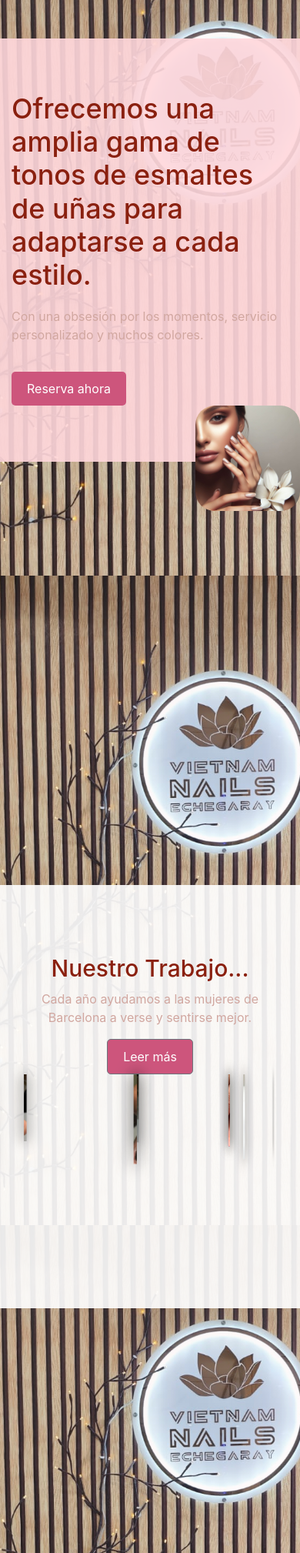
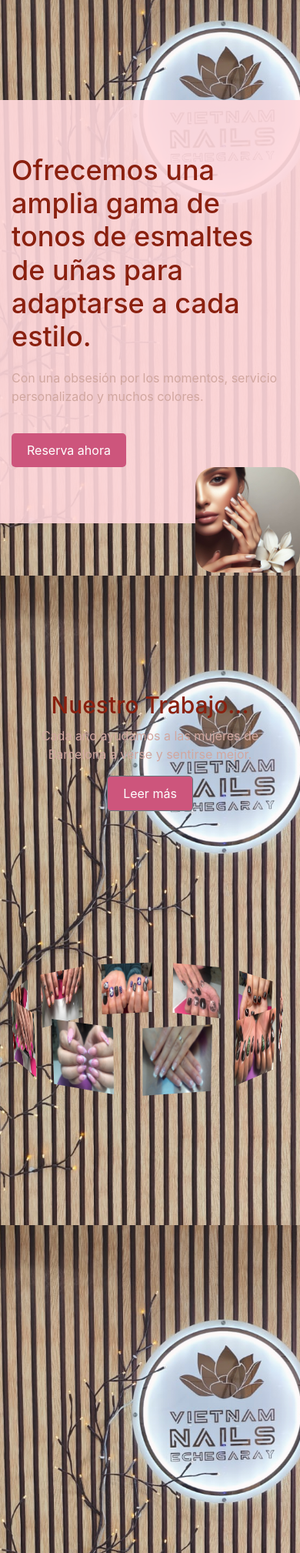
Before and after one commit to Maribel0370/vietnam-nails-echegaray, a PHP site: page / in a window 390 px wide. Shown: the part 96-2114 px from the top of the page at 77% size. Run offline with PHP 8.4, Linux system fonts and the light colour scheme.

Commit message:
Modificación Carrousel.
Se modifica el index.php apartado carrousel, y su codigo css, para el buen funcionamiento.

```diff
--- a/index.php
+++ b/index.php
@@ -130,8 +130,8 @@ include 'setup_files/header.php'; // Incluir el header
             </div>
         </div>
 
-        <!-- Sección sobre nosotros -->
-        <section id="about">
+           <!-- Sección sobre nosotros -->
+    <section id="about">
             <div class="container">
                 <div>
                     <h2><?php echo translate('about_us', 'Nuestro trabajo...'); ?></h2>
@@ -139,29 +139,33 @@ include 'setup_files/header.php'; // Incluir el header
                     <a href="#more-about" class="btn btn-secondary"><?php echo translate('read_more', 'Leer más'); ?></a>
 
 
-                      <!-- Carrusel de imágenes -->
-                         <div id="carrousel">
-                            <div class="content-all">
-                               <div class="content-carrousel">
-                                  <figure><img src="public/Resources/img/unas/nails1.jpg" alt=".."></figure>
-                                  <figure><img src="public/Resources/img/unas/nails2.jpg" alt=".."></figure>
-                                  <figure><img src="public/Resources/img/unas/nails3.jpg" alt=".."></figure>
-                                  <figure><img src="public/Resources/img/unas/nails4.jpg" alt=".."></figure>
-                                  <figure><img src="public/Resources/img/unas/nails5.jpg" alt=".."></figure>
-                                  <figure><img src="public/Resources/img/unas/nails6.jpg" alt=".."></figure>
-                                  <figure><img src="public/Resources/img/unas/nails7.jpg" alt=".."></figure>
-                                  <figure><img src="public/Resources/img/unas/nails8.jpg" alt=".."></figure>
-                                  <figure><img src="public/Resources/img/unas/nails9.jpg" alt=".."></figure>
-                                  <figure><img src="public/Resources/img/unas/nails10.jpg" alt=".."></figure>
-                                  <figure><img src="public/Resources/img/unas/nails11.jpg" alt=".."></figure>
-                                 <figure><img src="public/Resources/img/unas/nails12.jpg" alt=".."></figure>
 
-                                </div>
+
+                    <!-- Carrusel de imágenes -->
+                    <!--<div id="carrousel"> -->
+                        <div class="banner">
+                            <div class="slider" style="--quantity: 10">
+                                <div class="item" style="--position: 1"><img src="public/Resources/img/unas/nails1.jpg" alt=""></div>
+                                <div class="item" style="--position: 2"><img src="public/Resources/img/unas/nails2.jpg" alt=""></div>
+                                <div class="item" style="--position: 3"><img src="public/Resources/img/unas/nails3.jpg" alt=""></div>
+                                <div class="item" style="--position: 4"><img src="public/Resources/img/unas/nails4.jpg" alt=""></div>
+                                <div class="item" style="--position: 5"><img src="public/Resources/img/unas/nails5.jpg" alt=""></div>
+                                <div class="item" style="--position: 6"><img src="public/Resources/img/unas/nails6.jpg" alt=""></div>
+                                <div class="item" style="--position: 7"><img src="public/Resources/img/unas/nails7.jpg" alt=""></div>
+                                <div class="item" style="--position: 8"><img src="public/Resources/img/unas/nails8.jpg" alt=""></div>
+                                <div class="item" style="--position: 9"><img src="public/Resources/img/unas/nails9.jpg" alt=""></div>
+                                <div class="item" style="--position: 10"><img src="public/Resources/img/unas/nails10.jpg" alt=""></div>
                             </div>
-                       </div>
-                 </div>
+                        </div>
+                    <!-- </div> -->
+                </div>
             </div>
-        </section>
+
+    </section>
+
+
+
+
 
 
 
--- a/public/Resources/css/style.css
+++ b/public/Resources/css/style.css
@@ -3,16 +3,6 @@
     100% { background-position: 100% 50%; }
 }
 
-
-
-@keyframes rotar {
-    from {
-        transform: rotateY(0deg);
-    }
-    to {
-        transform: rotateY(360deg);
-    }
-}
 
 @font-face{
     font-family: 'garderegular';
@@ -170,6 +160,7 @@ nav {
         margin-left: auto;
         height: auto;
         border-radius: 25px;
+
     }
 
     /* Reemplazar estilos de Bootstrap para el botón */
@@ -192,7 +183,7 @@ nav {
     }
 }
 
-#home::before {
+#home:before {
     content: '';
     position: absolute;
     top: 0;
@@ -234,120 +225,138 @@ nav {
         padding-bottom: 230px;
     }
 
-    /* Carousel Section */
+    #about::before {
+        content: '';
+        position: absolute;
+        top: 0;
+        left: 0;
+        right: 0;
+        bottom: 0;
+        background: var(--white-transparent);
+        z-index: -1;
+    }
 
-    .carrousel {
+}
+   /* Carrousel Section */
+
+    .banner {
+
         text-align: center;
         display: flex;
-        justify-content:center;
+        justify-content: center;
         align-items: center;
-        padding:0;
+        padding: 0;
         width: 50%;
+
+
+
+        width: 100%; /* Ancho de donde se van a poner las fotos del carrousel */
+        height: 100vh; /*Alto de donde se van a poner las fotos del carrousel */
+        text-align: center;
+        overflow: hidden;
+
     }
-        .content-all {
-            width: 220px;
-            margin: 100 100;
-            perspective: 1000px;
-            position:static;
+
+    .banner .slider {
+        position: absolute;
+        width: 210px;  /*Ancho de foto carrousel pantalla principal */
+        height: 150px; /*Alto de foto carrousel pantalla principal */
+        top: 10%;
+        left: calc(50% - 100px); /* poscicion del carrousel a la izquierda */
+        transform-style: preserve-3d;
+        transform: perspective(1000px);
+        animation: autoRun 20s linear infinite;  /* Velocidad del giro del carrousel */
+        z-index: 2;
+    }
+
+    @keyframes autoRun {
+        from {
+            transform: perspective(1000px) rotateX(-16deg) rotateY(0deg);  /*Calculo de inicio para el giro del carrousel 0 */
         }
 
-        .content-carrousel {
-            width: 100%;
-            position: absolute;
-            animation: rotar 20s infinite linear;
-            transform-style: preserve-3d;
+        to {
+            transform: perspective(1000px) rotateX(-16deg) rotateY(360deg); /* Calulo de fin para el giro del carrousel  360 */
+        }
+    }
 
-            figure {
-                width: 78%;
-                height: 120px;
-                overflow: hidden;
-                position:absolute;
-                box-shadow: 0px 0px 20px 0px black;
-                transition: all 300ms;
+    .banner .slider:hover {
+        animation-play-state: paused;   /* Sirve para que al poner el cursor en la foto se pare */
+    }
 
-                &:hover {
-                    box-shadow: 0px 0px 20px 0px black;
-                    transition: all 300ms;
-                }
-            }
+    .banner .slider .item {
+        position: absolute;
+        inset: 0 0 0 0;
+        transform:
+            rotateY(calc((var(--position) - 1) * (360 / var(--quantity)) * 1deg)) translateZ(360px); /* translateZ sirve para desplazar las fotos a lo ancho */
+        transition: transform 0.3s ease;
+    }
 
-            figure:nth-child(1) {
-                transform: rotateY(0deg) translateZ(300px);
-            }
+    .banner .slider .item:hover {
+        transform:
+            rotateY(calc((var(--position) - 1) * (360 / var(--quantity)) * 1deg)) translateZ(400px) scale(1.0); /* TranslateZ sirve para el hover se amplie la foto */
+        z-index: 5;
+    }
 
-            figure:nth-child(2) {
-                transform: rotateY(32.72deg) translateZ(300px);
-            }
+    .banner .slider .item img {
+        width: 90%;   /* ancho de las fotos principales */
+        height: 90%;  /* alto de las fotos principales */
+        object-fit:cover;
+        transition: transform 0.3s ease;
+    }
 
-            figure:nth-child(3) {
-                transform: rotateY(65.45deg) translateZ(300px);
-            }
+    .banner .content {
+        position: absolute;
+        bottom: 0;
+        left: 50%;
+        transform: translateX(-50%);
+        width: min(1400px, 100vw);
+        height: max-content;
+        padding-bottom: 100px;
+        display: flex;
+        flex-wrap: wrap;
+        justify-content: space-between;
+        align-items: center;
+        z-index: 1;
+    }
 
-            figure:nth-child(4) {
-                transform: rotateY(98.18deg) translateZ(300px);
-            }
 
-            figure:nth-child(5) {
-                transform: rotateY(130.90deg) translateZ(300px);
-            }
+  /* -----MEDIAS QUIERIES para responsive del carrousel----- */
 
-            figure:nth-child(6) {
-                transform: rotateY(163.63deg) translateZ(300px);
-            }
-
-            figure:nth-child(7) {
-                transform: rotateY(196.36deg) translateZ(300px);
-            }
-
-            figure:nth-child(8) {
-                transform: rotateY(229.09deg) translateZ(300px);
-            }
-
-            figure:nth-child(9) {
-                transform: rotateY(261.81deg) translateZ(300px);
-            }
-
-            figure:nth-child(10) {
-                transform: rotateY(294.54deg) translateZ(300px);
-            }
-
-            figure:nth-child(11) {
-                transform: rotateY(327.27deg) translateZ(300px);
-            }
-
-            figure:nth-child(12) {
-                transform: rotateY(360deg) translateZ(300px);
-            }
-
-            img {
-                width: 180px;
-                height: 170px;
-                transition: all 300ms;
-
-                &:hover {
-                    transform: scale(1.3);
-                    transition: all 300ms;
-                }
-            }
-
-            &:hover {
-                animation-play-state: paused;
-                cursor: pointer;
-            }
+    @media screen and (max-width: 1023px) {
+          .banner .slider {
+            width: 160px;
+            height: 200px;
+            left: calc(50% - 80px);
         }
 
-}
+        .banner .slider .item {
+            transform:
+                rotateY(calc((var(--position) - 1) * (360 / var(--quantity)) * 1deg)) translateZ(330px);
+        }
 
-#about::before {
-    content: '';
-    position: absolute;
-    top: 0;
-    left: 0;
-    right: 0;
-    bottom: 0;
-    background: var(--white-transparent);
-    z-index: -1;
-}
+        .banner .slider .item:hover {
+            transform:
+                rotateY(calc((var(--position) - 1) * (360 / var(--quantity)) * 1deg)) translateZ(400px) scale(1.2);
+        }
+    }
+
+    @media screen and (max-width: 767px) {
+        .banner .slider {
+            width: 85px;
+            height: 85px;
+            left: calc(50% - 45px);
+        }
+
+        .banner .slider .item {
+            transform:
+                rotateY(calc((var(--position) - 1) * (360 / var(--quantity)) * 1deg)) translateZ(170px);
+        }
+
+        .banner .slider .item:hover {
+            transform:
+                rotateY(calc((var(--position) - 1) * (360 / var(--quantity)) * 1deg)) translateZ(250px) scale(1.15);
+        }
+    }
 
 /* Services Section */
 #services {
@@ -363,7 +372,9 @@ nav {
     span {
         color: #d13c6c;
     }
+
 }
+
 
 /* Testimonials */
 #testimonials {
@@ -628,110 +639,6 @@ footer {
     }
 }
 
-@media only screen and (max-width: 600px)  {
-
-    #carrousel {
-        text-align: center;
-        display: flex;
-        justify-content: flex-start;
-        align-items: center;
-        padding: 0;
-        width: 10%;
-
-        .content-all {
-            width: 10px;
-            margin: 0 auto;
-            perspective: 2000px;
-            position: relative;
-        }
-
-        .content-carrousel {
-            width: 100%;
-            position: absolute;
-            animation: rotar 20s infinite linear;
-            transform-style: preserve-3d;
-
-            figure {
-                width: 40%;
-                height: 100px;
-                overflow: hidden;
-                position: absolute;
-                box-shadow: 0px 0px 20px 0px black;
-                transition: all 300ms;
-
-                &:hover {
-                    box-shadow: 0px 0px 20px 0px black;
-                    transition: all 300ms;
-                }
-            }
-
-
-            figure:nth-child(1) {
-                transform: rotateY(0deg) translateZ(300px);
-            }
-
-            figure:nth-child(2) {
-                transform: rotateY(32.72deg) translateZ(300px);
-            }
-
-            figure:nth-child(3) {
-                transform: rotateY(65.45deg) translateZ(300px);
-            }
-
-            figure:nth-child(4) {
-                transform: rotateY(98.18deg) translateZ(300px);
-            }
-
-            figure:nth-child(5) {
-                transform: rotateY(130.90deg) translateZ(300px);
-            }
-
-            figure:nth-child(6) {
-                transform: rotateY(163.63deg) translateZ(300px);
-            }
-
-            figure:nth-child(7) {
-                transform: rotateY(196.36deg) translateZ(300px);
-            }
-
-            figure:nth-child(8) {
-                transform: rotateY(229.09deg) translateZ(300px);
-            }
-
-            figure:nth-child(9) {
-                transform: rotateY(261.81deg) translateZ(300px);
-            }
-
-            figure:nth-child(10) {
-                transform: rotateY(294.54deg) translateZ(300px);
-            }
-
-            figure:nth-child(11) {
-                transform: rotateY(327.27deg) translateZ(300px);
-            }
-
-            figure:nth-child(12) {
-                transform: rotateY(360deg) translateZ(300px);
-            }
-
-            img {
-                width: 220px;
-                height: 170px;
-                transition: all 300ms;
-
-                &:hover {
-                    transform: scale(1.3);
-                    transition: all 300ms;
-                }
-            }
-
-            &:hover {
-                animation-play-state: paused;
-                cursor: pointer;
-            }
-        }
-    }
-}
 
 /* Necesario para revertir el contenido ya que invertimos el body */
 main, header, footer {
@@ -798,8 +705,9 @@ section {
     }
 
     #home {
-        margin-top: 50px; /* Ajusta el espacio para pantallas más pequeñas */
-    }
+        margin-top: 130px; /* Ajusta el espacio para pantallas más pequeñas */
+        }
+
 
     #map {
         margin-bottom: 50px; /* Ajusta el espacio para pantallas más pequeñas */
@@ -817,8 +725,10 @@ section {
     }
 
     #home {
-        margin-top: 60px; /* Ajusta el espacio para tablets */
+        margin-top: 140px; /* Ajusta el espacio para tablets */
     }
+
+
 
     #map {
         margin-bottom: 60px; /* Ajusta el espacio para tablets */
@@ -836,7 +746,7 @@ section {
     }
 
     #home {
-        margin-top: 75px; /* Mantiene el espacio para pantallas grandes */
+        margin-top: 151px; /* Mantiene el espacio para pantallas grandes */
     }
 
     #map {
```
